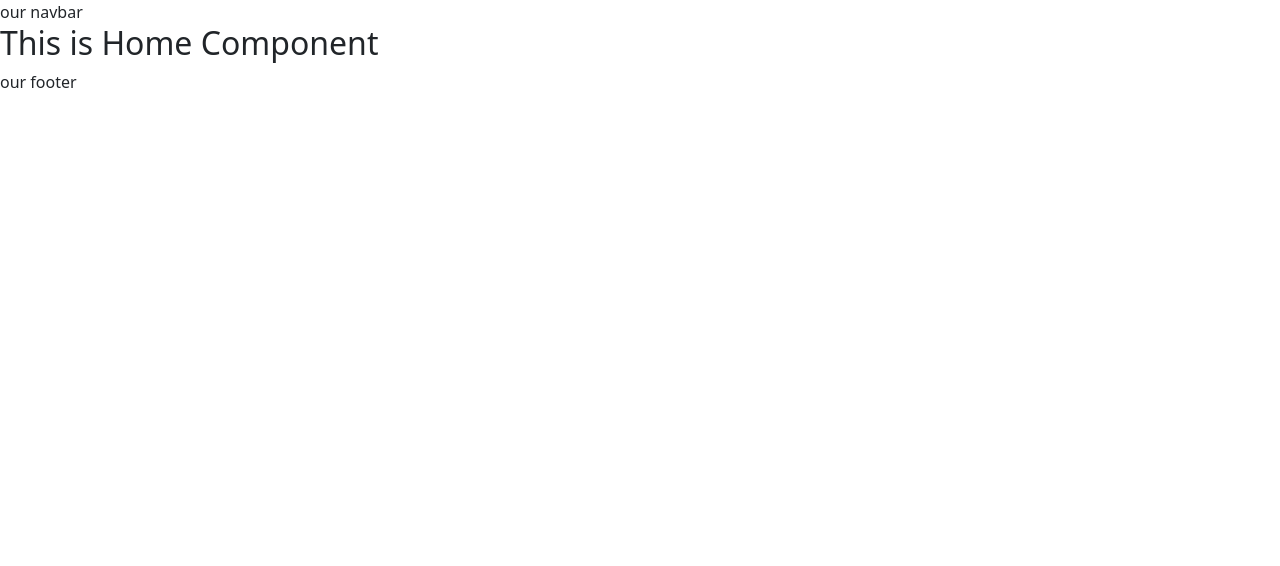
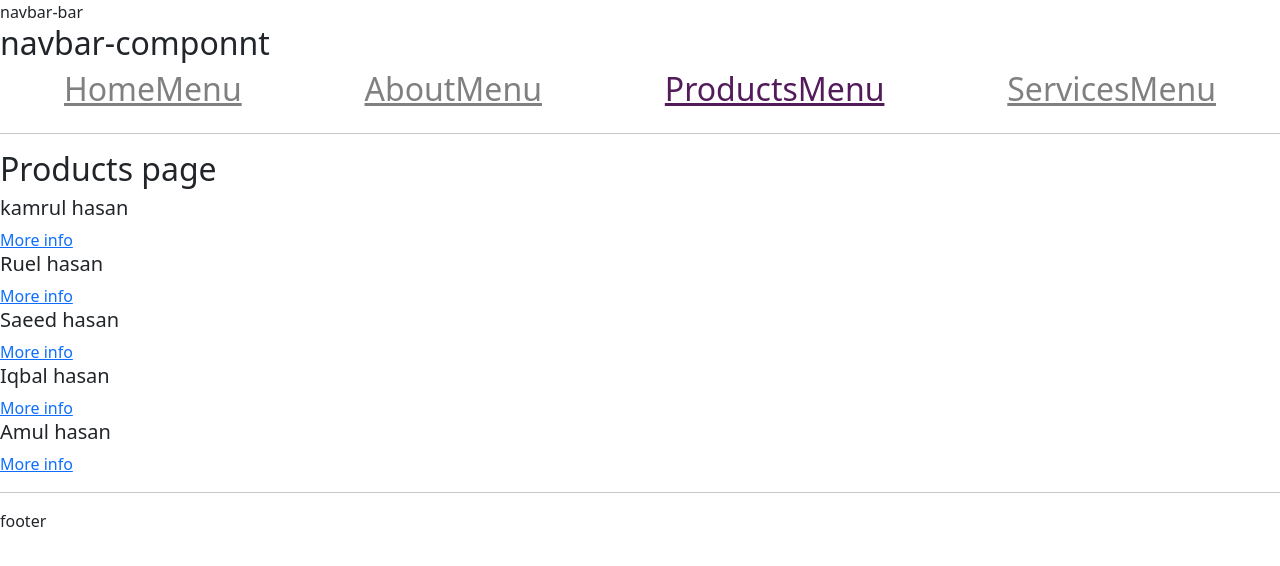
Before and after one commit to KamrulHasanSutu/HookText, a React (Create React App) app: page /products in a window 1280 px wide. Shown: the top 566 px of the page. Built offline with nearby package versions, Linux system fonts and the light colour scheme.

Commit message:
router dom

```diff
--- a/src/App.js
+++ b/src/App.js
@@ -3,39 +3,32 @@ import { BrowserRouter, Route, Routes } from "react-router-dom";
 import Home from "./rRouterDom/Home";
 import About from "./rRouterDom/About";
 import Services from "./rRouterDom/Services";
+import Products  from "./rRouterDom/Products";
 import Error from "./rRouterDom/Error";
-
+import SharedLayout from "./rRouterDom/SharedLayout";
+import SingleProduct from "./rRouterDom/SingleProduct";
 
 export default function App() {
   //   const [show,setShow] = useState(true)
-
-
   return (
     // keep seeing all the time homepage
 
     <div>
       <BrowserRouter>
-      <nav>our navbar</nav>
+      <nav>navbar-bar</nav>
         <Routes>
-          <Route path="/"  element={<Home />}>
+          <Route path="/"  element={<SharedLayout />}>
+            <Route index element={<Home />}/>
             <Route path="about"  element={<About />}/>
             <Route path="services"  element={<Services />}/>
-            <Route path="products"  element={<h2>products page</h2>}/>
+            <Route path="products"  element={<Products/>}/>
+            <Route path="products/:productId"  element={<SingleProduct/>}/>
             <Route path="*"  element={<Error />}/>
           </Route>
         </Routes>
-        <footer>our footer</footer>
+        <footer >footer</footer>
       </BrowserRouter>
 
-
-
-
     </div>
-
-
-
-
   )
-
-
 }
--- /dev/null
+++ b/src/data.js
@@ -0,0 +1,28 @@
+const products = [
+    {
+        id: 'ereerereewte',
+        name: 'kamrul hasan',
+        Image: 'image 1'
+    },
+    {
+        id: 'ereereeewte',
+        name: 'Ruel hasan',
+        Image: 'image 2'
+    },
+    {
+        id: 'ereerereewe',
+        name: 'Saeed hasan',
+        Image: 'image 3'
+    },
+    {
+        id: 'ererereewte',
+        name: 'Iqbal hasan',
+        Image: 'image 4'
+    },
+    {
+        id: 'eerereewte',
+        name: 'Amul hasan',
+        Image: 'image 5'
+    }
+]
+export default products;
--- a/src/index.css
+++ b/src/index.css
@@ -16,3 +16,16 @@ code {
   margin-right: 10px;
   margin-left: 10px;
 }
+.navbar {
+  width: 90vw;
+  display: flex;
+  gap: 1rem;
+  margin: 0 auto;
+
+}
+.active {
+  color: rgb(83, 27, 90);
+}
+.link{
+  color: gray;
+}
--- a/src/rRouterDom/About.jsx
+++ b/src/rRouterDom/About.jsx
@@ -3,7 +3,7 @@ import { Link } from 'react-router-dom'
 
 export default function About() {
   return (
-    <div><h2>This is About Component</h2>
+    <div><h2 >About page</h2>
     <Link to='/' className='btn btn-success'>Back Home</Link>
 
     </div>
--- a/src/rRouterDom/Error.jsx
+++ b/src/rRouterDom/Error.jsx
@@ -4,7 +4,7 @@ import { Link } from 'react-router-dom'
 export default function Error() {
     return (
         <div>
-            <h2>404</h2>
+            <h2 >404 page</h2>
             <h4>not found</h4>
             <Link to='/' className='btn btn-success'>Back home</Link>
         </div>
--- a/src/rRouterDom/Home.jsx
+++ b/src/rRouterDom/Home.jsx
@@ -1,12 +1,9 @@
-import React from 'react'
-import { Link, Outlet } from 'react-router-dom'
 
-
-export default function Home() {
+const Home= () => {
   return (
-    <div><h2>This is Home Component</h2>
-    {/* <Outlet /> */}
-      {/* <Link to="/about" className='btn btn-warning'>About</Link> */}
-    </div>
+    <>
+    <h2 >Home page</h2>
+    </>
   )
 }
+export default Home;
--- a/src/rRouterDom/Navbar.jsx
+++ b/src/rRouterDom/Navbar.jsx
@@ -1,7 +1,15 @@
 import React from 'react'
+import { Link } from 'react-router-dom'
 
 export default function Navbar() {
   return (
-    <div><h2>THis is Navbar component</h2></div>
+    <div><h2>navbar component
+        <nav className="navbar">
+          <Link to='/'>Home m</Link>
+          <Link to='/about'>About m</Link>
+          <Link to='/products'>Products m</Link>
+          <Link to='/services'>Services m</Link>
+        </nav>
+      </h2></div>
   )
 }
--- /dev/null
+++ b/src/rRouterDom/Products.jsx
@@ -0,0 +1,20 @@
+import React from 'react'
+import products from '../data'
+import { Link } from 'react-router-dom'
+
+ const Products = () => {
+  return (
+    <div>
+      <h2>Products page</h2>
+      {products.map((product)=> {
+          return (
+            <article key={product.id} >
+              <h5>{product.name}</h5>
+            <Link to={`/products/${product.id}`}>More info</Link>
+            </article>
+          );
+      })}
+    </div>
+  )
+}
+export default Products
--- a/src/rRouterDom/Services.jsx
+++ b/src/rRouterDom/Services.jsx
@@ -1,7 +1,11 @@
 import React from 'react'
+import { Link } from 'react-router-dom'
 
 export default function Services() {
   return (
-    <div><h2>This is Services Component</h2></div>
+    <div><h2>Services page</h2>
+    </div>
+
+
   )
 }
--- /dev/null
+++ b/src/rRouterDom/SharedLayout.jsx
@@ -0,0 +1,17 @@
+import React from 'react'
+import {Outlet} from 'react-router-dom'
+import Navbar from './Navbar'
+import StyledNavbar from './StyledNavbar'
+
+const Home = () => {
+  return (
+        <div>
+            <StyledNavbar />
+            <hr></hr>
+            <Outlet />
+            <hr></hr>
+        </div>
+  )
+}
+
+export default Home;
--- /dev/null
+++ b/src/rRouterDom/SingleProduct.jsx
@@ -0,0 +1,20 @@
+import React from 'react'
+import products from '../data'
+import { Link, useParams } from 'react-router-dom';
+
+ const SingleProduct = () => {
+    const {productId} = useParams();
+    const product = products.find((product)=> product.id===productId);
+
+    const {image,name} = product;
+  return (
+    <div>
+        <h2>{productId}</h2>
+        <h2>{name}</h2>
+        <h2>{image}</h2>
+        <Link to='/products'>Back to poducts</Link>
+    </div>
+  )
+}
+
+export default SingleProduct;
--- /dev/null
+++ b/src/rRouterDom/StyledNavbar.jsx
@@ -0,0 +1,15 @@
+import React from 'react'
+import { NavLink } from 'react-router-dom'
+
+export default function StyledNavbar() {
+  return (
+    <div><h2>navbar-componnt
+        <nav className="navbar">
+          <NavLink to='/'className={({isActive})=> (isActive ? ' active': 'link')}>HomeMenu</NavLink>
+          <NavLink to='/about' className={({isActive})=> (isActive ? ' active': 'link')}>AboutMenu</NavLink>
+          <NavLink to='/products' className={({isActive})=> (isActive? ' active': 'link')}>ProductsMenu</NavLink>
+          <NavLink to='/services' className={({isActive})=>(isActive ? ' active': 'link') }>ServicesMenu</NavLink>
+        </nav>
+      </h2></div>
+  )
+}
```
